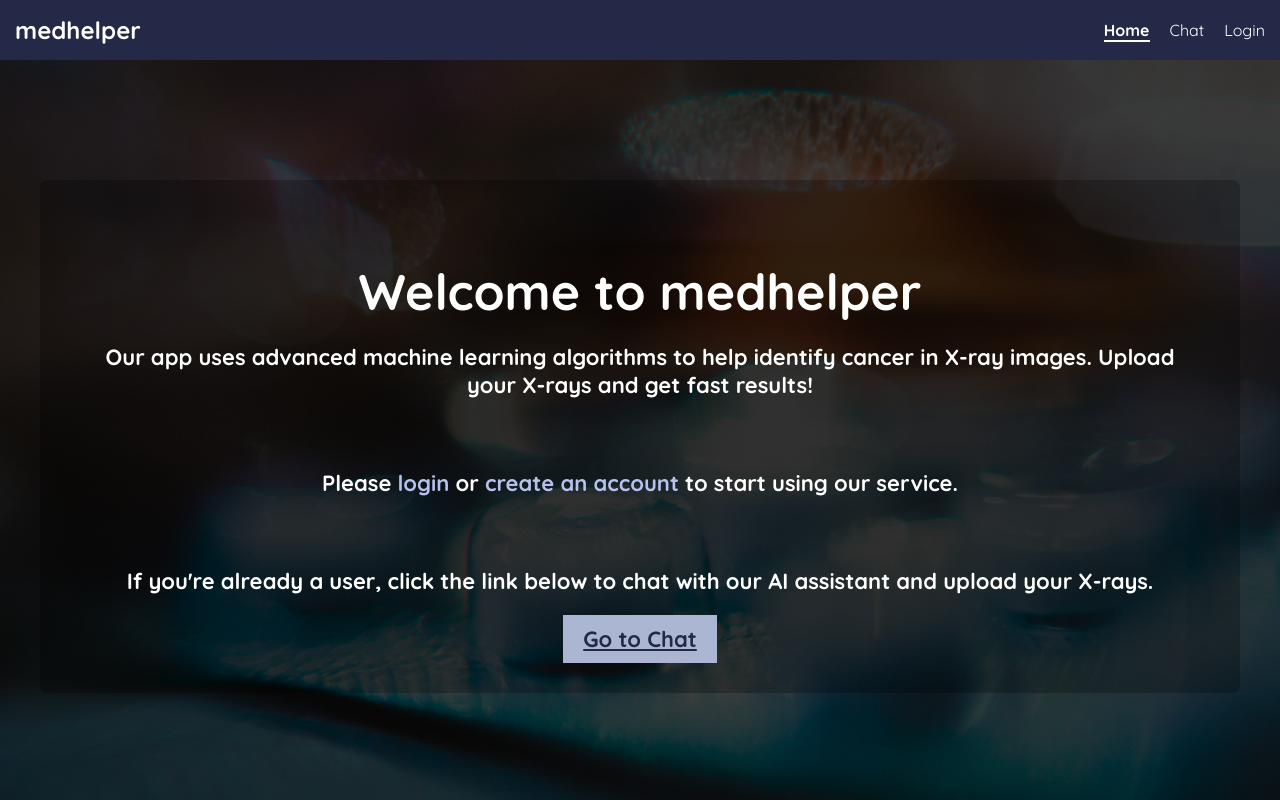
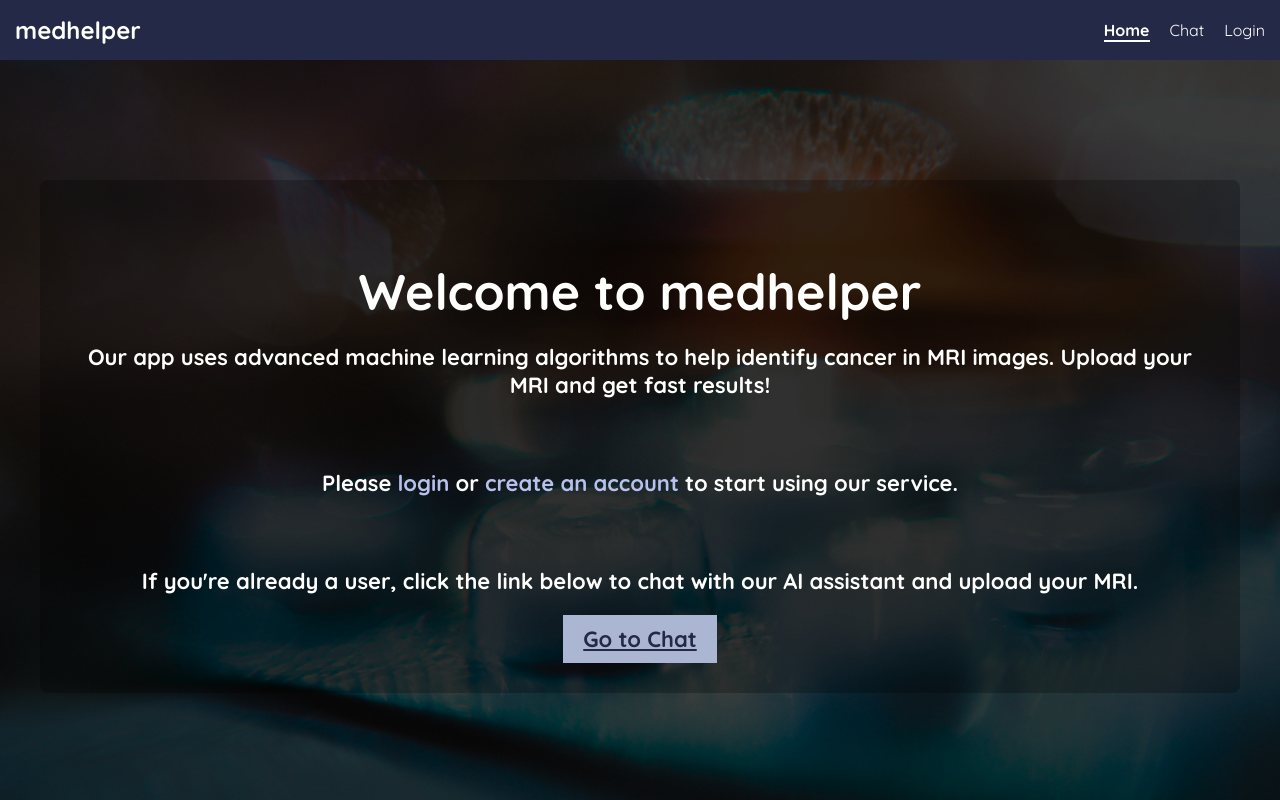
Before and after one commit to hiki7/medhelper, an Angular app in the folder frontend/cancer-detection-app/: page / in a window 1280 px wide. Shown: the top 800 px of the page. Built offline with nearby package versions, Linux system fonts and the light colour scheme.

Commit message:
change: X-RAY to MRI

```diff
--- a/frontend/cancer-detection-app/src/app/pages/chat/chat.component.html
+++ b/frontend/cancer-detection-app/src/app/pages/chat/chat.component.html
@@ -28,7 +28,7 @@
                 <span>Browse...</span>
             </label>
             <span *ngIf="uploadedFileName" class="uploaded-file-name">{{ uploadedFileName }}</span> <!-- Display the uploaded file name -->
-            <button (click)="uploadXray()">Upload X-ray</button>
+            <button (click)="uploadXray()">Upload MRI</button>
         </div>
 
 
--- a/frontend/cancer-detection-app/src/app/pages/main-page/main-page.component.html
+++ b/frontend/cancer-detection-app/src/app/pages/main-page/main-page.component.html
@@ -3,7 +3,7 @@
   <div class="shadow">
     <div class="title-section">
       <h1 class="title">Welcome to medhelper</h1>
-      <p class="description">Our app uses advanced machine learning algorithms to help identify cancer in X-ray images. Upload your X-rays and get fast results!</p>
+      <p class="description">Our app uses advanced machine learning algorithms to help identify cancer in MRI images. Upload your MRI and get fast results!</p>
     </div>
 
     <div class="login-section">
@@ -11,7 +11,7 @@
     </div>
 
     <div class="chat-section">
-      <p class="description">If you're already a user, click the link below to chat with our AI assistant and upload your X-rays.</p>
+      <p class="description">If you're already a user, click the link below to chat with our AI assistant and upload your MRI.</p>
       <a routerLink="/chat" class="chat-button">Go to Chat</a>
     </div>
   </div>
```
